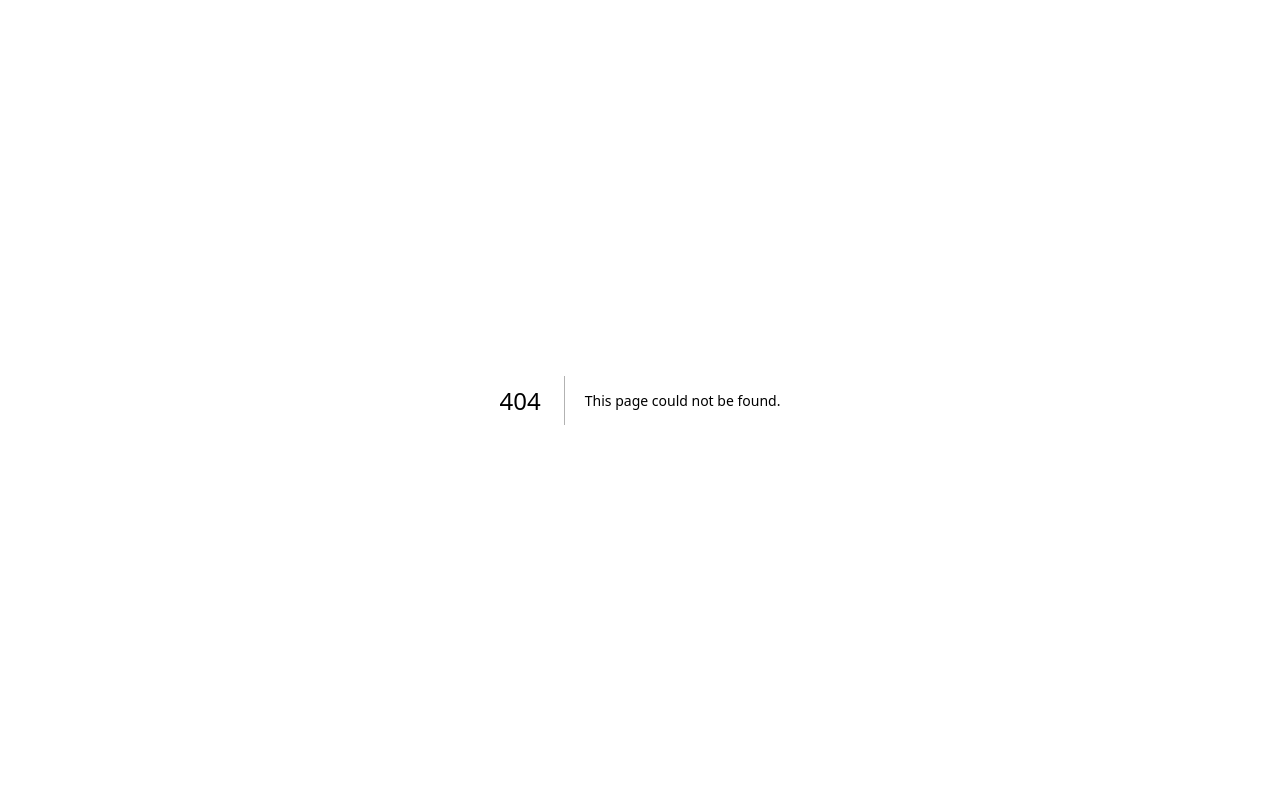
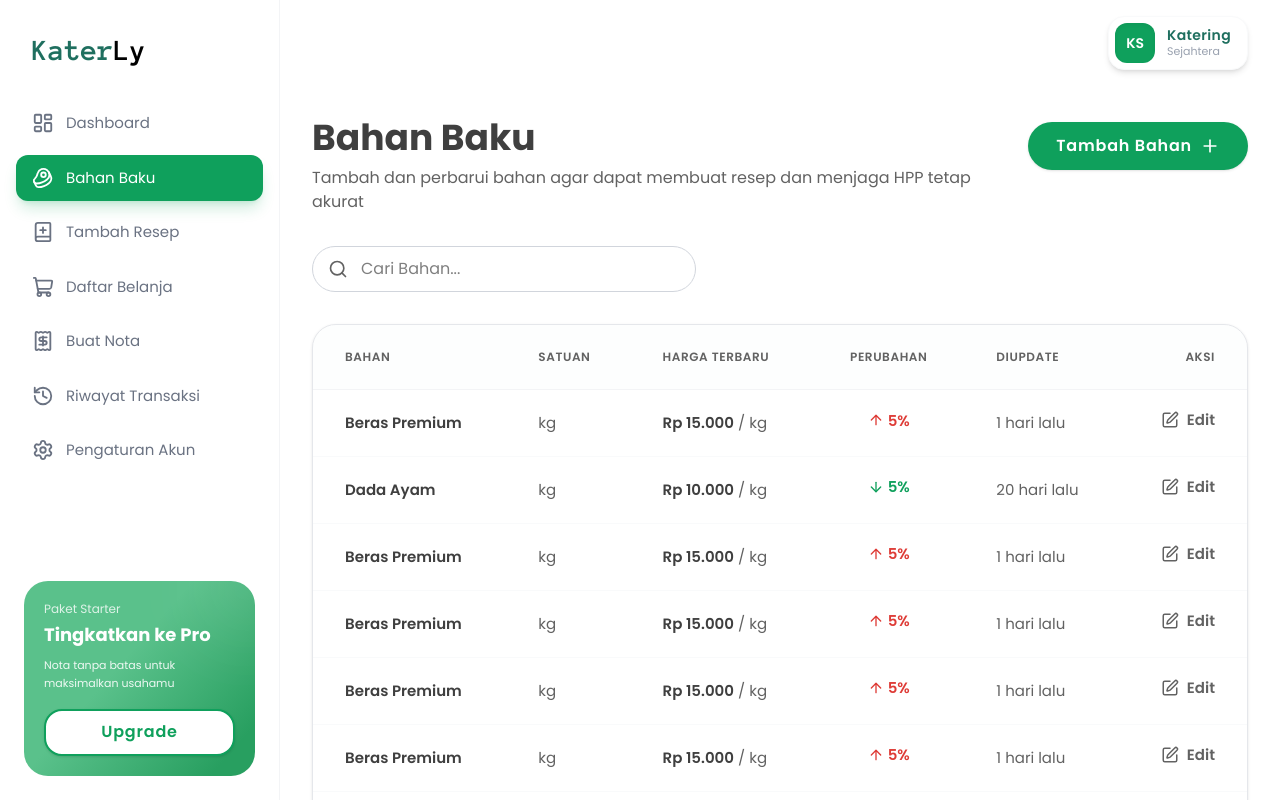
Before and after one commit to jasonenkristo123/Katerly, a Next.js app: page /bahan-baku in a window 1280 px wide. Before the commit this address had no page. Built offline with nearby package versions, Linux system fonts and the light colour scheme.

Commit message:
feat: finished bahan baku section

```diff
--- /dev/null
+++ b/src/app/(main)/bahan-baku/page.tsx
@@ -0,0 +1,10 @@
+import BahanBaku from "@/features/bahan-baku/bahanbaku-sections";
+
+
+export default function BahanBakuPage() {
+    return (
+        <section>
+            <BahanBaku />
+        </section>
+    )
+}
--- /dev/null
+++ b/src/features/bahan-baku/bahanbaku-sections.tsx
@@ -0,0 +1,224 @@
+"use client";
+
+import { Search, Plus, ArrowUp, ArrowDown, Edit } from "lucide-react";
+import Button from "@/shared/components/reusable/Button";
+
+const bahanBakuData = [
+    {
+        nama: "Beras Premium",
+        satuan: "kg",
+        harga: "Rp 15.000",
+        perubahan: "5%",
+        trend: "up",
+        diupdate: "1 hari lalu",
+    },
+    {
+        nama: "Dada Ayam",
+        satuan: "kg",
+        harga: "Rp 10.000",
+        perubahan: "5%",
+        trend: "down",
+        diupdate: "20 hari lalu",
+    },
+    {
+        nama: "Beras Premium",
+        satuan: "kg",
+        harga: "Rp 15.000",
+        perubahan: "5%",
+        trend: "up",
+        diupdate: "1 hari lalu",
+    },
+    {
+        nama: "Beras Premium",
+        satuan: "kg",
+        harga: "Rp 15.000",
+        perubahan: "5%",
+        trend: "up",
+        diupdate: "1 hari lalu",
+    },
+    {
+        nama: "Beras Premium",
+        satuan: "kg",
+        harga: "Rp 15.000",
+        perubahan: "5%",
+        trend: "up",
+        diupdate: "1 hari lalu",
+    },
+    {
+        nama: "Beras Premium",
+        satuan: "kg",
+        harga: "Rp 15.000",
+        perubahan: "5%",
+        trend: "up",
+        diupdate: "1 hari lalu",
+    },
+    {
+        nama: "Beras Premium",
+        satuan: "kg",
+        harga: "Rp 15.000",
+        perubahan: "5%",
+        trend: "up",
+        diupdate: "1 hari lalu",
+    },
+    {
+        nama: "Beras Premium",
+        satuan: "kg",
+        harga: "Rp 15.000",
+        perubahan: "5%",
+        trend: "up",
+        diupdate: "1 hari lalu",
+    },
+    {
+        nama: "Beras Premium",
+        satuan: "kg",
+        harga: "Rp 15.000",
+        perubahan: "5%",
+        trend: "up",
+        diupdate: "1 hari lalu",
+    },
+    {
+        nama: "Beras Premium",
+        satuan: "kg",
+        harga: "Rp 15.000",
+        perubahan: "5%",
+        trend: "up",
+        diupdate: "1 hari lalu",
+    },
+    {
+        nama: "Beras Premium",
+        satuan: "kg",
+        harga: "Rp 15.000",
+        perubahan: "5%",
+        trend: "up",
+        diupdate: "1 hari lalu",
+    },
+    {
+        nama: "Beras Premium",
+        satuan: "kg",
+        harga: "Rp 15.000",
+        perubahan: "5%",
+        trend: "up",
+        diupdate: "1 hari lalu",
+    },
+    {
+        nama: "Beras Premium",
+        satuan: "kg",
+        harga: "Rp 15.000",
+        perubahan: "5%",
+        trend: "up",
+        diupdate: "1 hari lalu",
+    },
+    {
+        nama: "Beras Premium",
+        satuan: "kg",
+        harga: "Rp 15.000",
+        perubahan: "5%",
+        trend: "up",
+        diupdate: "1 hari lalu",
+    }
+];
+
+export default function BahanBaku() {
+    return (
+        <div className="w-full">
+            <div className="flex flex-col md:flex-row md:items-center justify-between mb-8 gap-4">
+                <div>
+                    <h1 className="text-4xl font-bold text-graytext-primary mb-2 font-poppins-700">
+                        Bahan Baku
+                    </h1>
+                    <p className="text-graytext-secondary text-base font-poppins-400 max-w-2xl">
+                        Tambah dan perbarui bahan agar dapat membuat resep dan menjaga HPP tetap akurat
+                    </p>
+                </div>
+                <Button size="lg" variant="primary" className="bg-green-primary border-none text-white px-8 py-3 md:px-3 md:py-2 xl:px-7 xl:py-3 rounded-full flex items-center justify-center gap-2 hover:bg-green-bitdark transition-all font-poppins-600 shadow-sm active:scale-95 self-start md:mt-1">
+                    Tambah Bahan
+                    <Plus size={20} />
+                </Button>
+            </div>
+
+            <div className="mb-8">
+                <div className="relative w-full max-w-sm">
+                    <Search className="absolute left-4 top-1/2 -translate-y-1/2 text-graytext-secondary" size={20} />
+                    <input
+                        type="text"
+                        placeholder="Cari Bahan..."
+                        className="w-full pl-12 pr-6 py-2.5 border border-gray-300 rounded-full focus:outline-none focus:ring-2 focus:ring-green-primary/10 focus:border-green-primary transition-all font-poppins-400 bg-white"
+                    />
+                </div>
+            </div>
+
+            <div className="bg-white border border-gray-200 rounded-2xl md:rounded-3xl overflow-hidden shadow-sm">
+                <div className="overflow-x-auto scrollbar-hide">
+                    <table className="w-full text-left border-collapse">
+                        <thead>
+                            <tr className="border-b border-gray-100 bg-gray-50/30">
+                                <th className="px-4 md:px-8 py-4 md:py-6 text-[10px] md:text-xs font-poppins-600 text-graytext-secondary uppercase tracking-wider">
+                                    Bahan
+                                </th>
+                                <th className="hidden lg:table-cell px-8 py-6 text-xs font-poppins-600 text-graytext-secondary uppercase tracking-wider">
+                                    Satuan
+                                </th>
+                                <th className="px-4 md:px-8 py-4 md:py-6 text-[10px] md:text-xs font-poppins-600 text-graytext-secondary uppercase tracking-wider">
+                                    Harga Terbaru
+                                </th>
+                                <th className="px-4 md:px-8 py-4 md:py-6 text-[10px] md:text-xs font-poppins-600 text-graytext-secondary uppercase tracking-wider text-center">
+                                    Perubahan
+                                </th>
+                                <th className="hidden sm:table-cell px-4 md:px-8 py-4 md:py-6 text-[10px] md:text-xs font-poppins-600 text-graytext-secondary uppercase tracking-wider">
+                                    Diupdate
+                                </th>
+                                <th className="px-4 md:px-8 py-4 md:py-6 text-[10px] md:text-xs font-poppins-600 text-graytext-secondary uppercase tracking-wider text-right">
+                                    Aksi
+                                </th>
+                            </tr>
+                        </thead>
+                        <tbody className="divide-y divide-gray-50">
+                            {bahanBakuData.map((item, index) => (
+                                <tr key={index} className="hover:bg-gray-50/50 transition-colors group">
+                                    <td className="px-4 md:px-8 py-4 md:py-5">
+                                        <span className="font-poppins-600 text-graytext-primary text-sm md:text-[15px] block truncate max-w-[120px] md:max-w-none">
+                                            {item.nama}
+                                        </span>
+                                    </td>
+                                    <td className="hidden lg:table-cell px-8 py-5">
+                                        <span className="font-poppins-400 text-graytext-secondary text-[15px]">
+                                            {item.satuan}
+                                        </span>
+                                    </td>
+                                    <td className="px-4 md:px-8 py-4 md:py-5 whitespace-nowrap">
+                                        <div className="flex flex-col md:flex-row md:items-baseline">
+                                            <span className="font-poppins-600 text-graytext-primary text-sm md:text-[15px]">
+                                                {item.harga}
+                                            </span>
+                                            <span className="text-graytext-secondary text-xs md:text-[15px] md:ml-1 font-poppins-400">
+                                                / {item.satuan}
+                                            </span>
+                                        </div>
+                                    </td>
+                                    <td className="px-4 md:px-8 py-4 md:py-5 text-center whitespace-nowrap">
+                                        <div className={`inline-flex items-center gap-0.5 md:gap-1 text-xs md:text-[15px] font-poppins-600 ${item.trend === "up" ? "text-red" : "text-green-primary"
+                                            }`}>
+                                            {item.trend === "up" ? <ArrowUp size={14} className="md:w-4 md:h-4" /> : <ArrowDown size={14} className="md:w-4 md:h-4" />}
+                                            {item.perubahan}
+                                        </div>
+                                    </td>
+                                    <td className="hidden sm:table-cell px-4 md:px-8 py-4 md:py-5">
+                                        <span className="font-poppins-400 text-graytext-secondary text-xs md:text-[15px]">
+                                            {item.diupdate}
+                                        </span>
+                                    </td>
+                                    <td className="px-4 md:px-8 py-4 md:py-5 text-right whitespace-nowrap">
+                                        <button className="inline-flex items-center gap-1 md:gap-2 text-xs md:text-[15px] font-poppins-600 text-graytext-secondary hover:text-green-primary transition-colors">
+                                            <Edit size={16} className="md:w-[18px] md:h-[18px]" />
+                                            <span className="hidden sm:inline">Edit</span>
+                                        </button>
+                                    </td>
+                                </tr>
+                            ))}
+                        </tbody>
+                    </table>
+                </div>
+            </div>
+        </div>
+    );
+}
```
